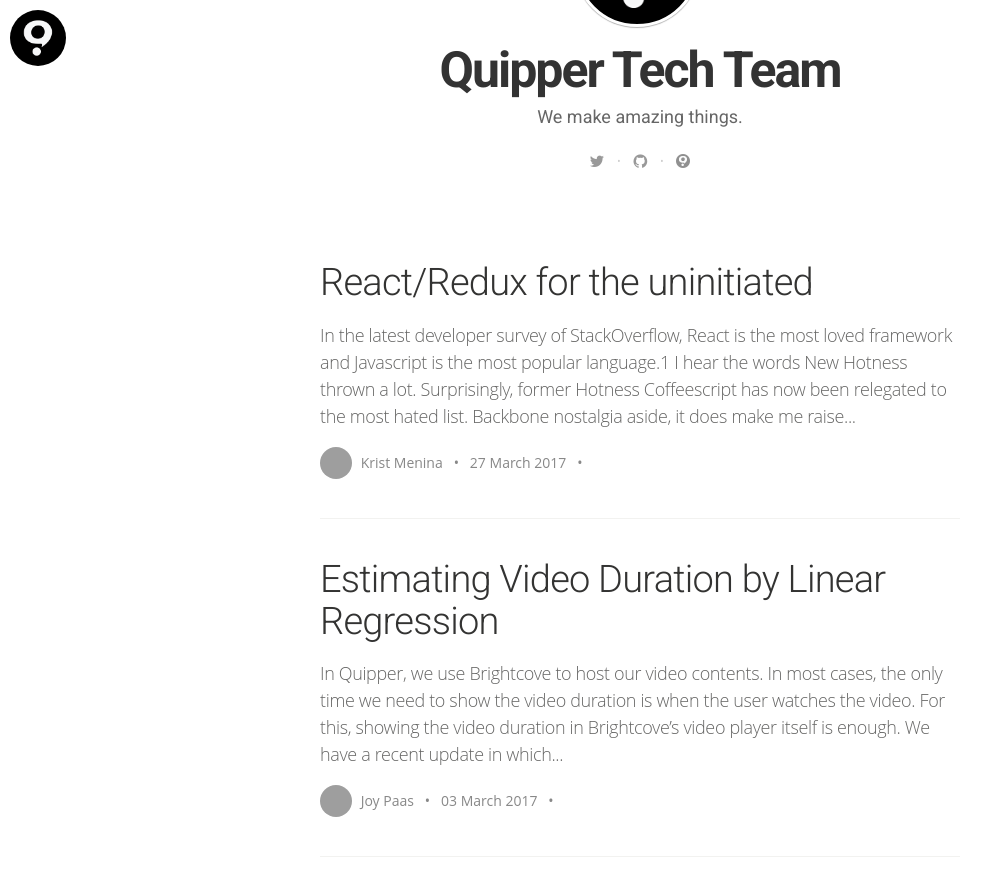
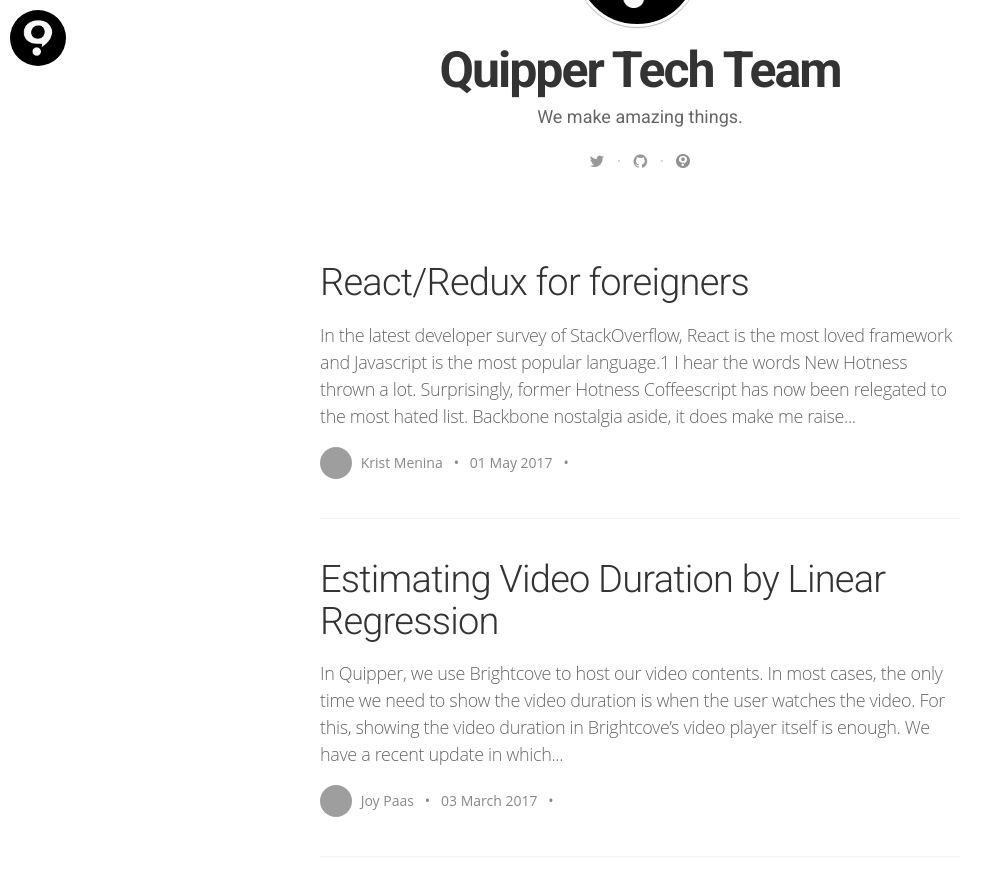
Before and after one commit to tamatamvan/quipper.github.io, a Jekyll site: the page built from index.html, in a window 1280 px wide and 900 px high, scrolled down 639 px. Shown: the top 896 px of the window, without its empty margins (0-1004 px from the left). Built offline with Jekyll 4.4.1, drawn with Linux system fonts in a browser that asks for light colours; nearby versions of some CDN libraries; some web fonts are replaced; the list of posts is cut into pages by our own code; comment, search, counter and statistics services are not loaded; grey boxes are pictures that could not be loaded.

Commit message:
update date

```diff
--- a/_posts/2017-03-27-react-redux-for-the-uninitiated.markdown
+++ b/_posts/2017-05-01-react-redux-for-the-uninitiated.markdown
@@ -1,7 +1,7 @@
 ---
 layout: post
-title: "React/Redux for the uninitiated"
-date: 2017-03-27 11:00:00
+title: "React/Redux for foreigners"
+date: 2017-05-01 11:00:00
 author: kristm
 comments: true
 image: https://c2.staticflickr.com/4/3294/2298750408_57553092a6_o.jpg
```
